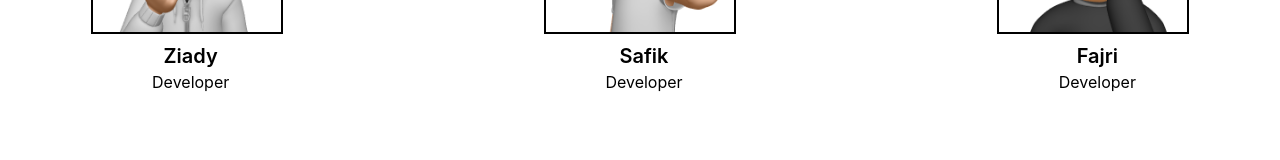
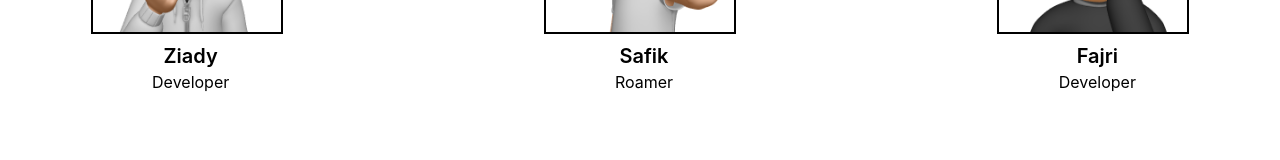
Before and after one commit to ziterz/react-teammate, a React (Vite) app: page /team in a window 1280 px wide. Shown: the part 342-502 px from the top of the page. Built offline with nearby package versions, Linux system fonts and the light colour scheme.

Commit message:
Update OurTeam.jsx
change role - safik

```diff
--- a/src/pages/OurTeam.jsx
+++ b/src/pages/OurTeam.jsx
@@ -67,7 +67,7 @@ function OurTeam() {
             {loading ? <Skeleton /> : "Safik"}
           </h2>
           <h3 className="mb-2 ml-2">
-            {loading ? <Skeleton /> : "Developer"}
+            {loading ? <Skeleton /> : "Roamer"}
           </h3>
         </div>
 				<div>
```
